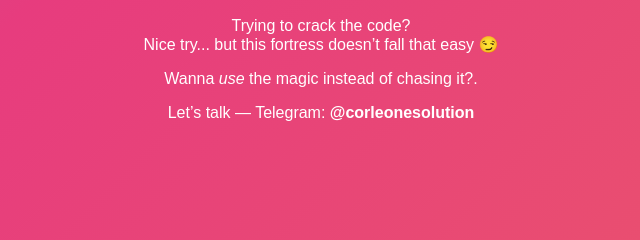
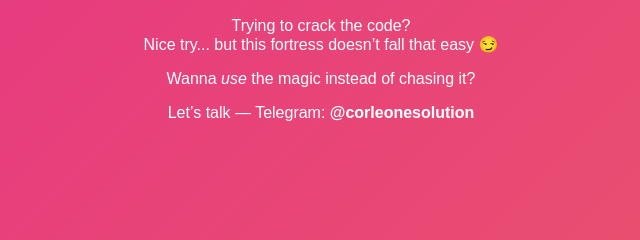
Before and after one commit to helpmeelectrum/cloaker, a plain HTML site: page index.html in a window 1280 px wide. Shown: the part 444-684 px from the top of the page, 319-959 px from the left. Drawn offline with Linux system fonts and the light colour scheme.

Commit message:
Update index.html

```diff
--- a/index.html
+++ b/index.html
@@ -6,7 +6,7 @@
 	<h1>🕵️‍♂️ Whoa there, detective!</h1>
 	<h2><p>You've stumbled into a <b>private cloaking zone.</b></p></h2>
 	<p>Trying to crack the code? <br>Nice try... but this fortress doesn’t fall that easy 😏</p>
-	<p>Wanna <em>use</em> the magic instead of chasing it?.</p>
+	<p>Wanna <em>use</em> the magic instead of chasing it?</p>
 	<p>Let’s talk — Telegram: <b>@corleonesolution</b></p>
 	</div>
   </div>
```
